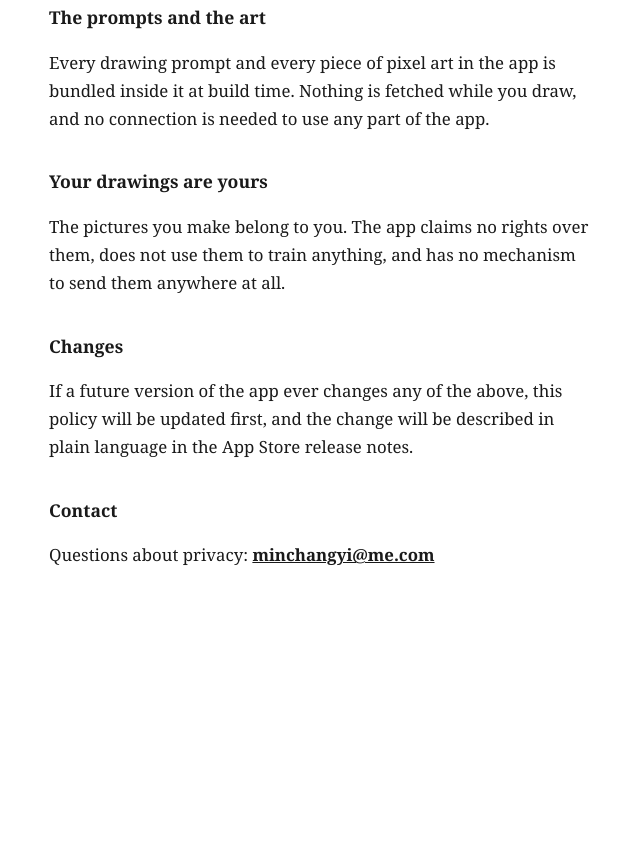
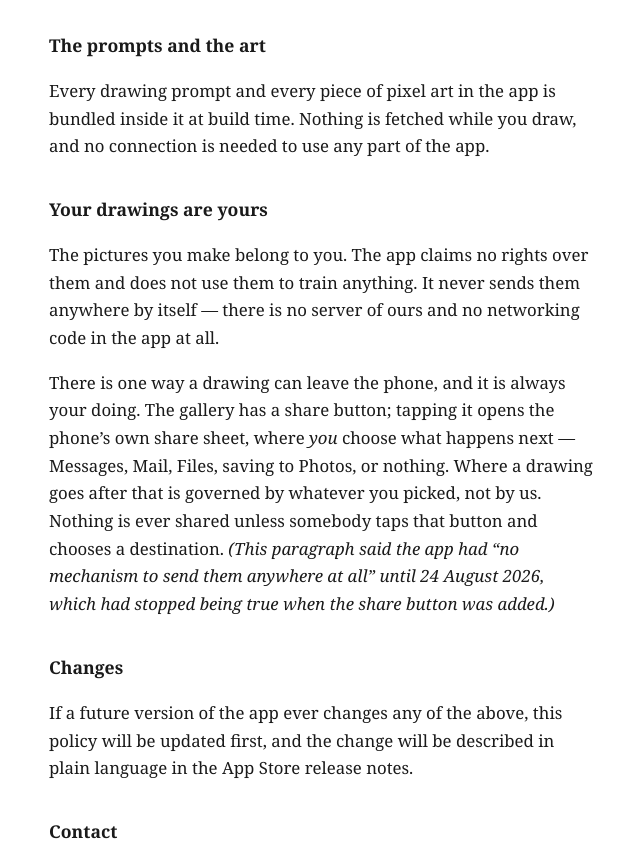
Before and after one commit to minchangyi/draw-with-raphael, a plain HTML site: page privacy.html in a window 1280 px wide. Shown: the part 1947-2797 px from the top of the page, without its empty margins (319-959 px from the left). Before the commit the page ends 2613 px from the top, so only its background shows below. Drawn offline with Linux system fonts and the light colour scheme.

Commit message:
Say that sharing exists, because it does
The policy said the app had no way to send anything anywhere. That was
true when it was written and stopped being true when the share button
shipped. The app still sends nothing by itself — no server, no network
code — but a person can hand a drawing, an entry or a volume to the
phone's own share sheet, and a privacy policy that denies the feature
exists is the one kind of copy that has to be exactly right.

Both changed paragraphs carry a dated note saying what they used to say.

```diff
--- a/privacy.html
+++ b/privacy.html
@@ -39,7 +39,7 @@
 <p class="date">Effective 21 August 2026</p>
 
 
-<p>Draw with Raphael is a drawing app made by one person. This policy is short because the honest answer is short: the app collects nothing, and the only place your drawings ever go is this phone.</p>
+<p>Draw with Raphael is a drawing app made by one person. This policy is short because the honest answer is short: the app collects nothing, and it never sends your drawings anywhere. A drawing leaves the phone only if you deliberately share it yourself.</p>
 
 <h2>What the app collects</h2>
 
@@ -79,7 +79,9 @@
 
 <h2>Your drawings are yours</h2>
 
-<p>The pictures you make belong to you. The app claims no rights over them, does not use them to train anything, and has no mechanism to send them anywhere at all.</p>
+<p>The pictures you make belong to you. The app claims no rights over them and does not use them to train anything. It never sends them anywhere by itself &mdash; there is no server of ours and no networking code in the app at all.</p>
+
+<p>There is one way a drawing can leave the phone, and it is always your doing. The gallery has a share button; tapping it opens the phone&rsquo;s own share sheet, where <em>you</em> choose what happens next &mdash; Messages, Mail, Files, saving to Photos, or nothing. Where a drawing goes after that is governed by whatever you picked, not by us. Nothing is ever shared unless somebody taps that button and chooses a destination. <em>(This paragraph said the app had &ldquo;no mechanism to send them anywhere at all&rdquo; until 24 August 2026, which had stopped being true when the share button was added.)</em></p>
 
 <h2>Changes</h2>
 
```
